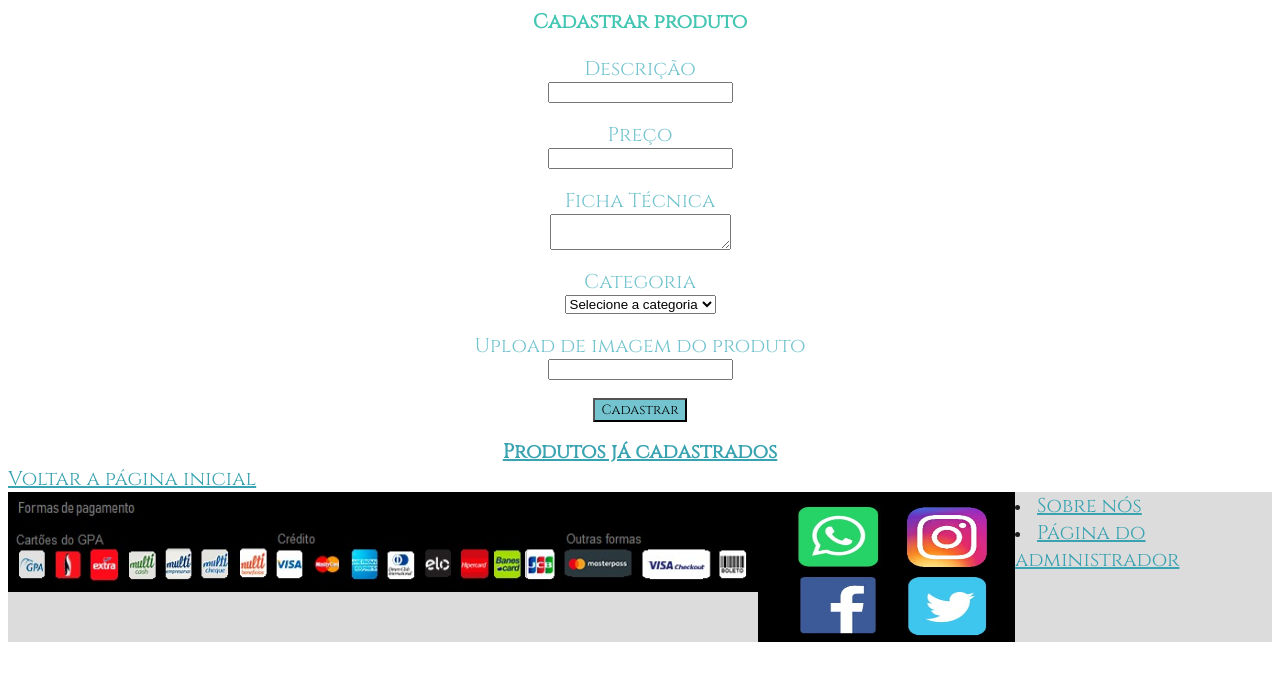
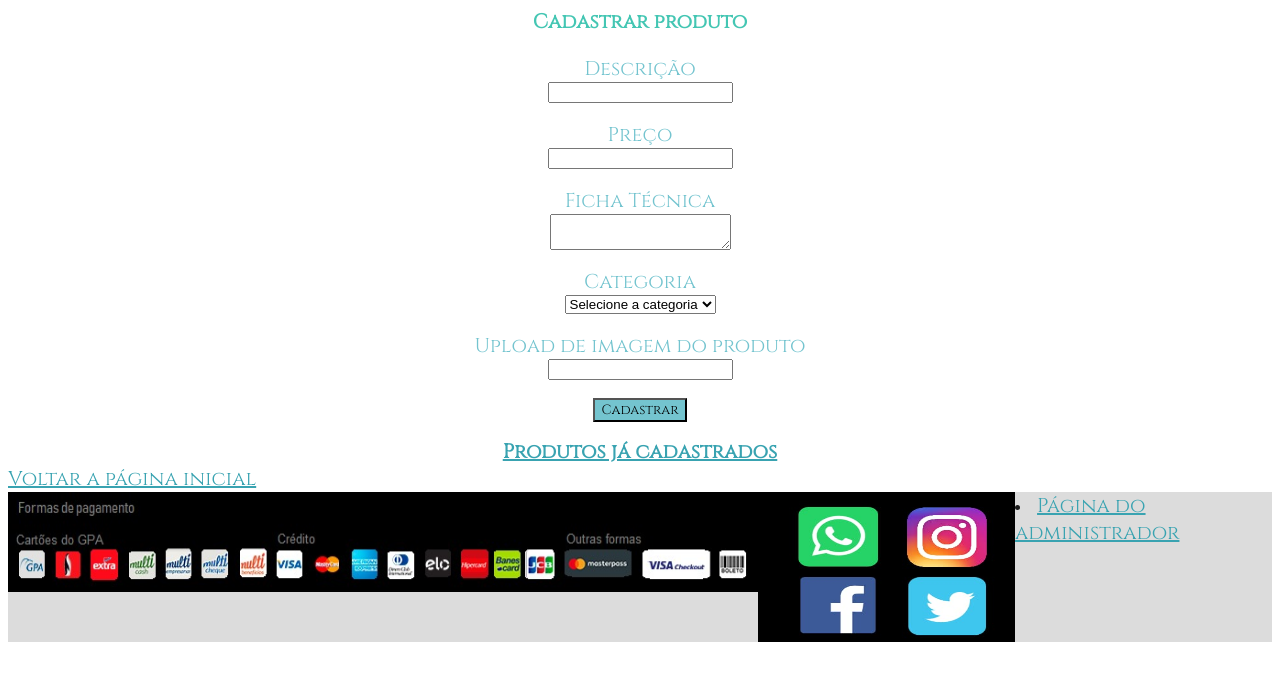
Before and after one commit to rafisidoro/Projeto-web, a plain HTML site: page cadastroProduto.html in a window 1280 px wide. Drawn offline with Linux system fonts and the light colour scheme.

Commit message:
Update cadastroProduto.html

```diff
--- a/cadastroProduto.html
+++ b/cadastroProduto.html
@@ -55,7 +55,6 @@
             <div id="linkr">
             <table>
                 <tr>
-                <li> <a href="sobrealoja.html"> Sobre nós </a></li>
                 <li> <a href="cadastroProduto.html"> Página do administrador </a></li>
                 </tr>
             </table>
```
